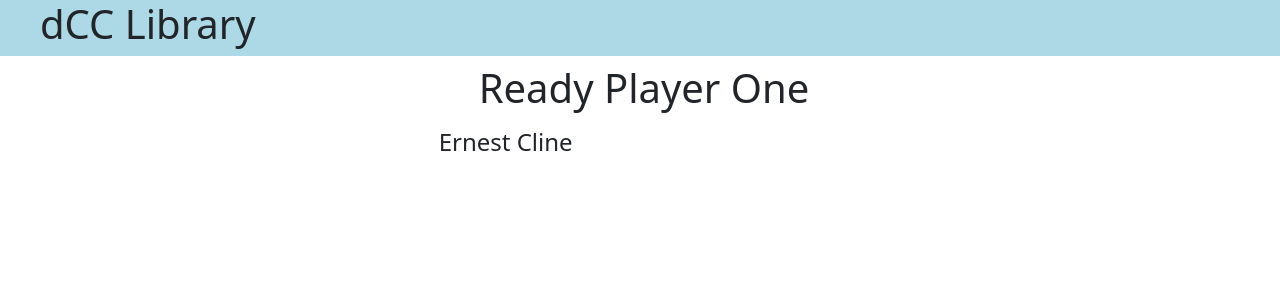
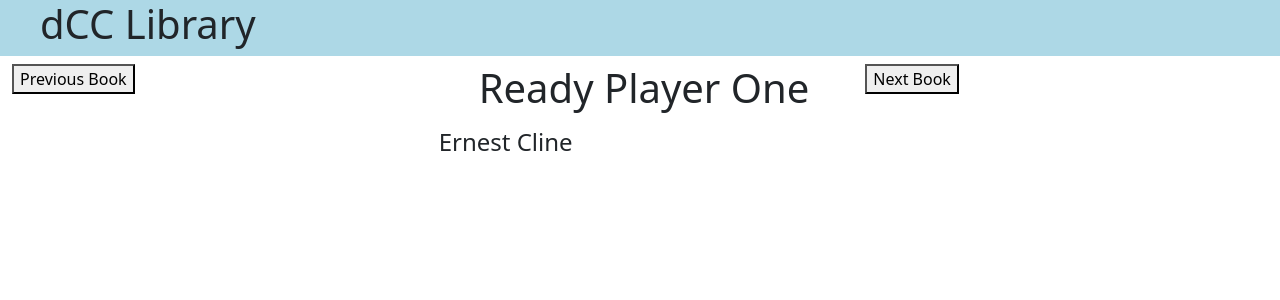
Before and after one commit to VladimirGreenfield/DCCLibraryReactTutorial, a React (Create React App) app: page / in a window 1280 px wide. Shown: the top 300 px of the page. Built offline with nearby package versions, Linux system fonts and the light colour scheme.

Commit message:
Created buttons to go to next book and previous book

```diff
--- a/src/components/App.jsx
+++ b/src/components/App.jsx
@@ -15,17 +15,44 @@
         };
     }
 
+    goToNextBook = () => {
+        let tempBookNumber = this.state.bookNumber;
+        tempBookNumber++;
+        if(tempBookNumber === this.books.length){
+            tempBookNumber = 0;
+        }
+
+        this.setState({
+            bookNumber: tempBookNumber
+        });
+    }
+
+    goToPreviousBook = () => {
+        let tempBookNumber = this.state.bookNumber;
+        tempBookNumber--;
+        if(tempBookNumber < 0){
+            tempBookNumber = this.books.length - 1;
+        }
+        this.setState({
+            bookNumber: tempBookNumber
+        });
+    }
+
     render() {
         return(
             <div className = "container-fluid">
                 <TitleBar/>
                 <div className="row">
-                    <div className="col-md-4"></div>
+                    <div className="col-md-4">
+                        <button onClick={this.goToPreviousBook}>Previous Book</button>
+                    </div>
                     <div className="col-md-4">
                         <h1>{this.books[this.state.bookNumber].title}</h1>
                         <h4>{this.books[this.state.bookNumber].author}</h4>
                     </div>
-                    <div className="col-md-4"></div>
+                    <div className="col-md-4">
+                        <button onClick={this.goToNextBook}>Next Book</button>
+                    </div>
                 </div>
 
             </div>
```
